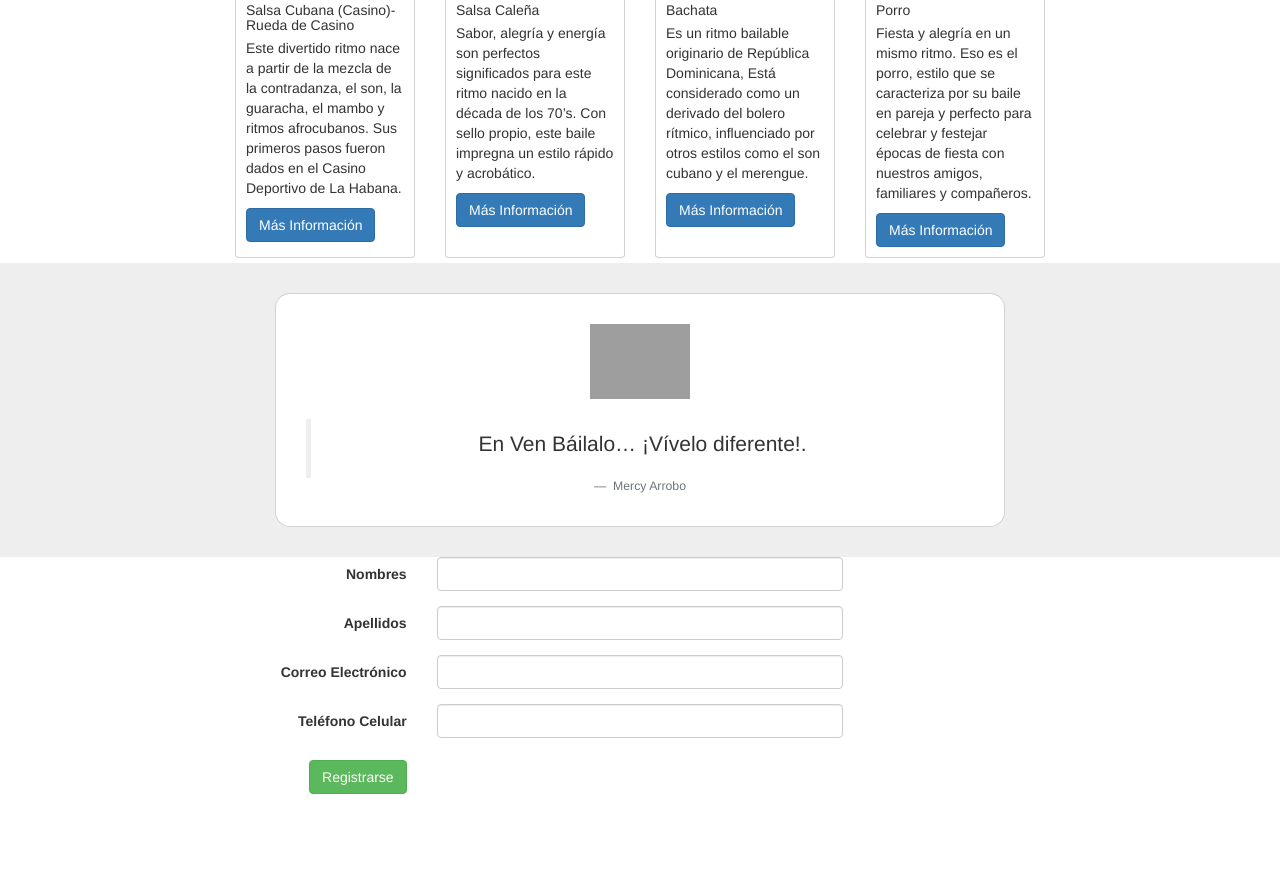
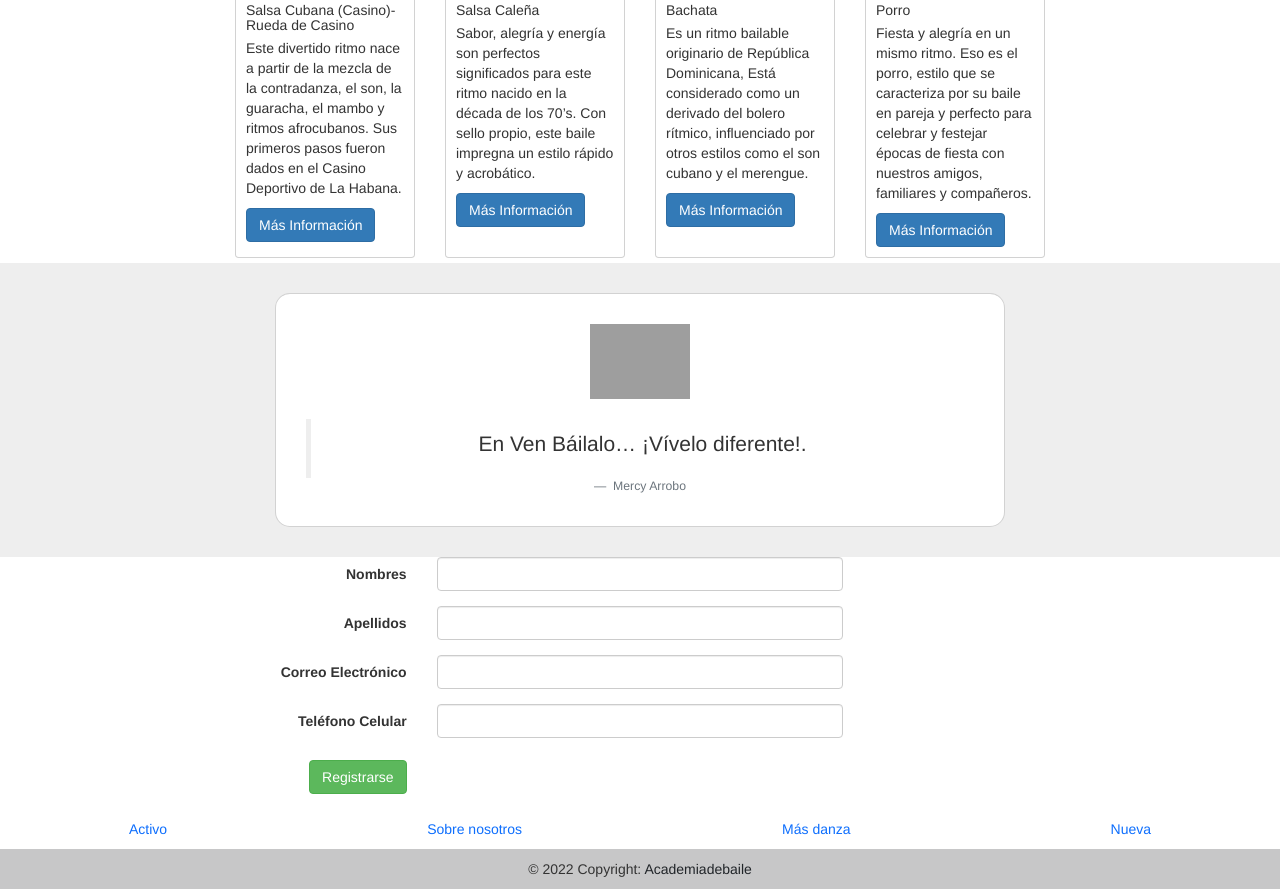
Before and after one commit to mercyarrobov/-NRC_6275-_MercyArroboTarea1, a plain HTML site: page template/index.html in a window 1280 px wide. Shown: the part 1229-2118 px from the top of the page. Before the commit the page ends 2038 px from the top, so only its background shows below. Drawn offline with nearby package versions, Linux system fonts and the light colour scheme; grey boxes are pictures that could not be loaded; some icons are missing.

Commit message:
Código Final

```diff
--- a/template/index.html
+++ b/template/index.html
@@ -16,7 +16,7 @@
         integrity="sha384-pprn3073KE6tl6bjs2QrFaJGz5/SUsLqktiwsUTF55Jfv3qYSDhgCecCxMW52nD2" crossorigin="anonymous">
     </script>
 
-    <link rel="shorcut icon" href="https://cdn-icons-png.flaticon.com/512/1471/1471868.png" />
+    <link rel="shorcut icon" href="https://cdn-icons-png.flaticon.com/512/493/493466.png" />
 
 </head>
 
@@ -164,6 +164,7 @@
         </div>
     </section>
 
+    <div>
         <!--Componente Forms-->
         <form class="form-horizontal" style="margin:0 auto" id="registro">
             <div class="form-group">
@@ -200,10 +201,36 @@
                 </div>
             </div>
         </form>
+    </div>
+    <ul class="nav nav-pills nav-fill">
+        <li class="nav-item">
+            <a class="nav-link" href="#">Activo</a>
+        </li>
+        <li class="nav-item">
+            <a class="nav-link" href="#">Sobre nosotros</a>
+        </li>
+        <li class="nav-item">
+            <a class="nav-link" href="#">Más danza</a>
+        </li>
+        <li class="nav-item">
+            <a class="nav-link" href="#">Nueva</a>
+        </li>
+    </ul>
+
+    <footer class="bg-light text-center text-lg-start">
+        <!-- Copyright -->
+        <div class="text-center p-3" style="background-color: rgba(0, 0, 0, 0.2);">
+            © 2022 Copyright:
+            <a class="text-dark" >Academiadebaile</a>
+        </div>
+        <!-- Copyright -->
+    </footer>
+
+
 
     <script src="https://ajax.googleapis.com/ajax/libs/jquery/1.11.1/jquery.min.js"></script>
     <script src="https://maxcdn.bootstrapcdn.com/bootstrap/3.3.6/js/bootstrap.min.js"></script>
-    <link href="https://maxcdn.bootstrapcdn.com/bootstrap/3.3.6/css/bootstrap.min.css" rel="stylesheet"/>
+    <link href="https://maxcdn.bootstrapcdn.com/bootstrap/3.3.6/css/bootstrap.min.css" rel="stylesheet" />
 
 </body>
 
```
Lines whose indentation alone changed are shown as unchanged.
